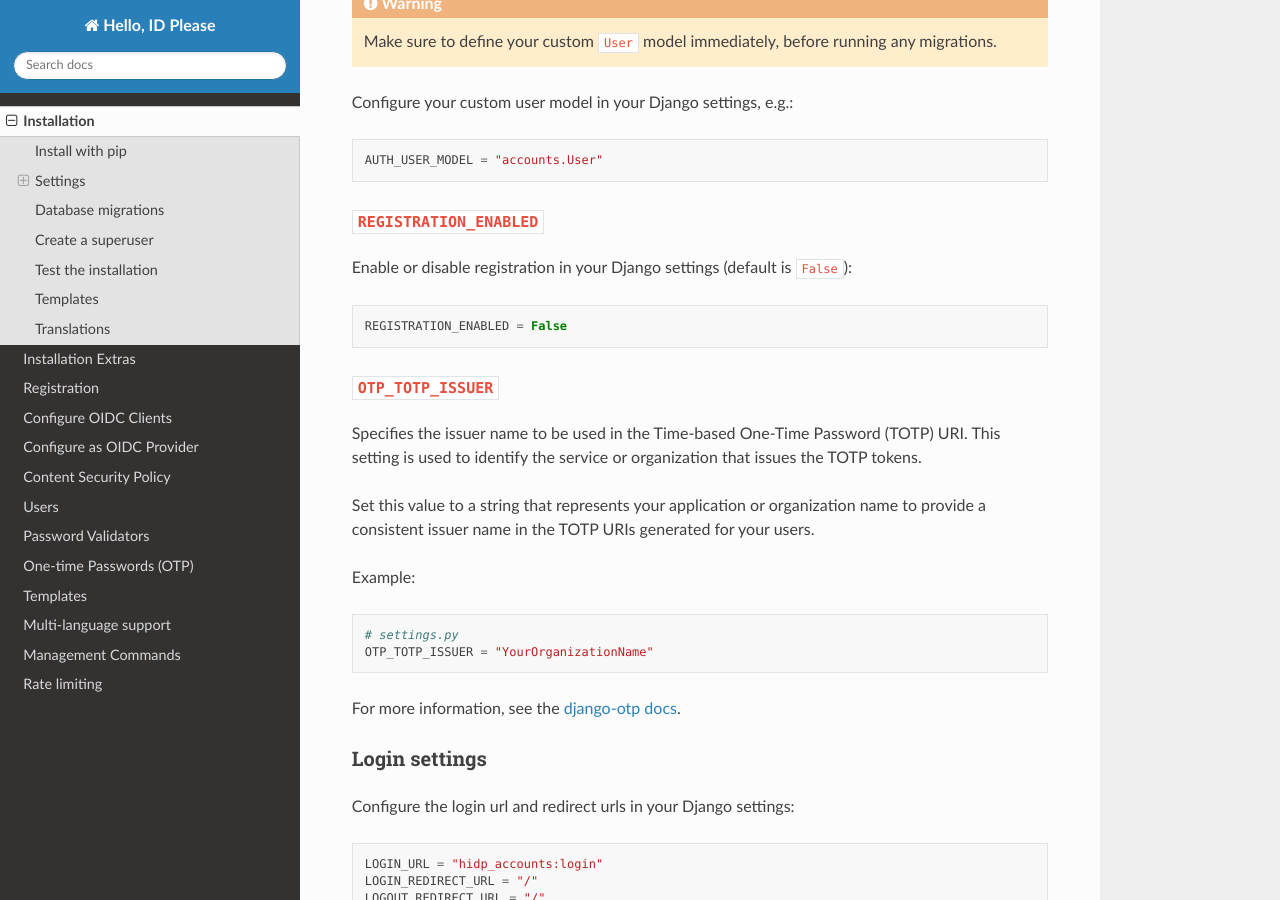
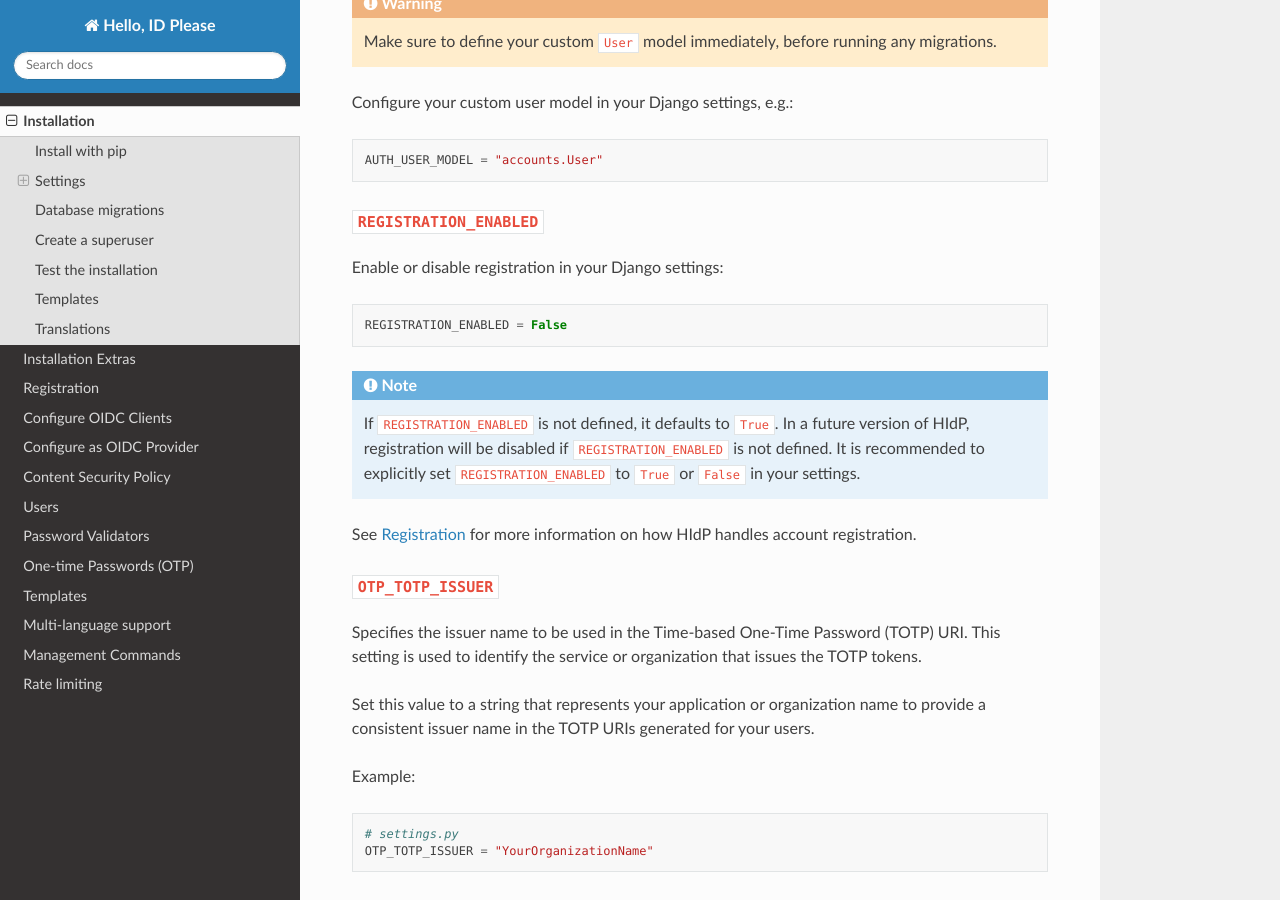
Before and after one commit to leukeleu/django-hidp, a Sphinx documentation site: the page built from packages/hidp/docs/installation.md, in a window 1280 px wide and 900 px high, scrolled down 2141 px. Built offline with Sphinx 7.4.7 and the Read the Docs theme 3.1.0, drawn with Linux system fonts in a browser that asks for light colours; some of the changed text lies outside the part shown.

Commit message:
Add explanation on default registration settings

````diff
--- a/packages/hidp/docs/installation.md
+++ b/packages/hidp/docs/installation.md
@@ -4,7 +4,7 @@
 full-featured authentication system for Django projects.
 
 HIdP provides all the default Django authentication functionalities and more:
-- Registration (including email verification)
+- Registration (including email verification) (see [Registration](project:registration.md))
 - OpenID Connect (OIDC) Clients (Google and Microsoft included)
 - One-time passwords (OTP)
 - Rate limiting
@@ -101,11 +101,17 @@ AUTH_USER_MODEL = "accounts.User"
 ```
 
 ### `REGISTRATION_ENABLED`
-Enable or disable registration in your Django settings (default is `False`):
+Enable or disable registration in your Django settings:
 
 ```python
 REGISTRATION_ENABLED = False
 ```
+
+:::{note}
+If `REGISTRATION_ENABLED` is not defined, it defaults to `True`. In a future version of HIdP, registration will be disabled if `REGISTRATION_ENABLED` is not defined. It is recommended to explicitly set `REGISTRATION_ENABLED` to `True` or `False` in your settings.
+:::
+
+See [Registration](project:registration.md) for more information on how HIdP handles account registration.
 
 ### `OTP_TOTP_ISSUER`
 
@@ -138,8 +144,8 @@ LOGOUT_REDIRECT_URL = "/"
 HIdP comes with a set of extra password validators that can be added to
 `settings.AUTH_PASSWORD_VALIDATORS` if desired. See [Password Validators](project:password-validation.md)
 for more information.
+:::
 
-:::
 ### OpenID Connect based login (social accounts)
 
 To enable users to log in using an existing Google, Microsoft or any other provider that
````
Also changed, not shown: packages/hidp/docs/registration.md (+1 -1 lines).
